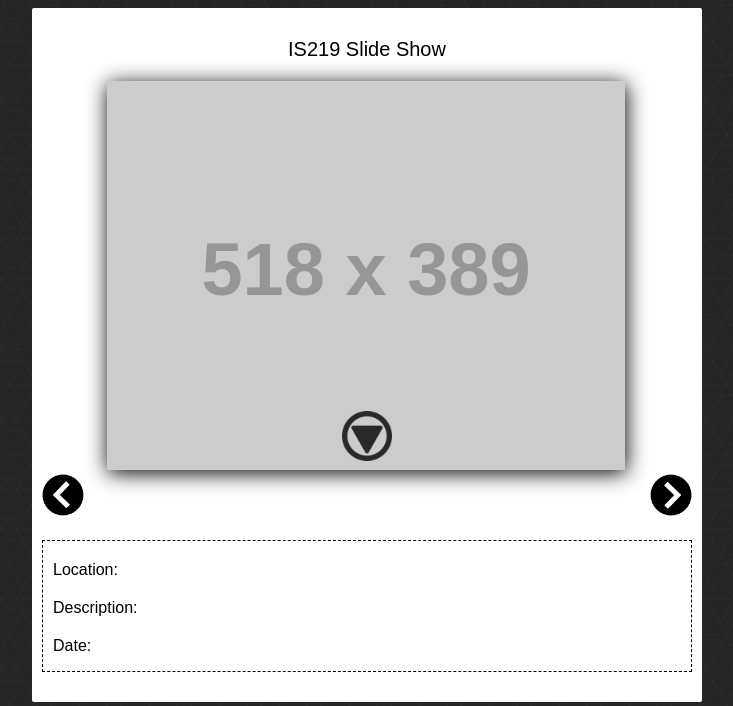
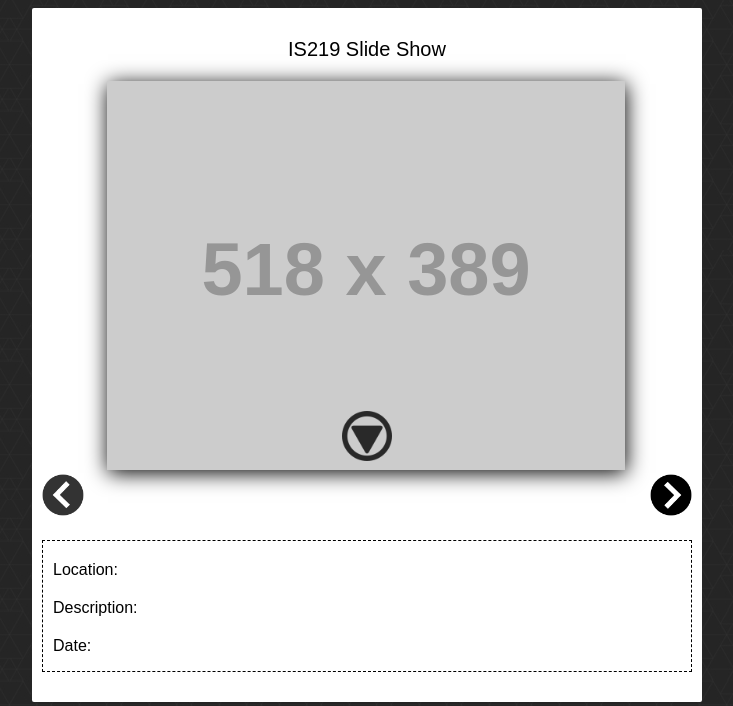
Before and after one commit to zo3njit/is219s16-zo3-p2, a PHP site: page /index.html in a window 1280 px wide, with the pointer over the restyled element. Shown: the top 706 px of the page, without its empty margins (273-1006 px from the left). Run offline with PHP 8.4, Linux system fonts and the light colour scheme; grey boxes labelled with a size stand in for pictures from a placeholder-image service; some libraries are stand-ins or nearby versions.

Commit message:
added hover styling to #nav div

```diff
--- a/css/style.css
+++ b/css/style.css
@@ -48,6 +48,7 @@
 #nav {
 	position: relative;
 	clear: both;
+
 }
 
 #prevPhoto {
@@ -55,10 +56,18 @@
 	width: 42px;
 }
 
+#prevPhoto:hover {
+	opacity: .8;
+}
+
 #nextPhoto {
 	float: right;
 	height: 42px;
 	width: 42px;
+}
+
+#nextPhoto:hover {
+	opacity: .8;
 }
 
 .details p {
```
